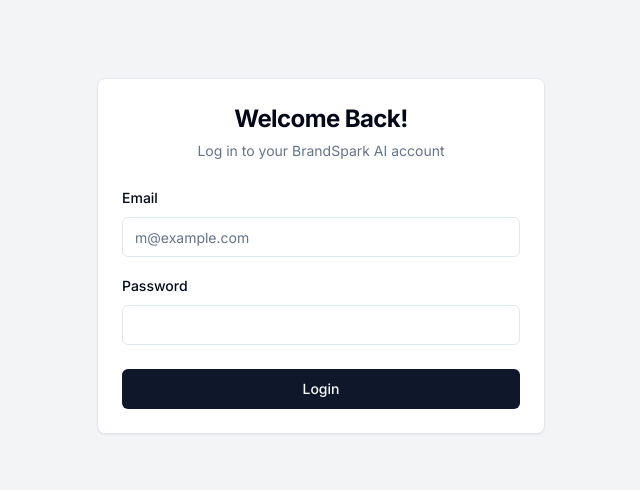
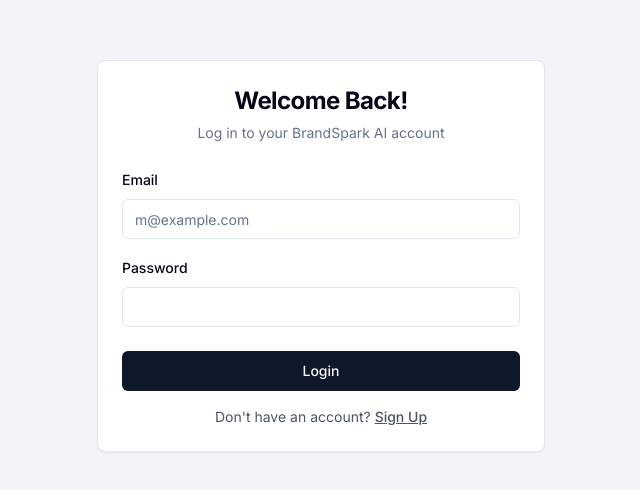
Before and after one commit to iamanum/BrandSpark-AI, a Next.js app: page /login in a window 1280 px wide. Shown: the part 144-634 px from the top of the page, without its empty margins (319-959 px from the left). Built offline with nearby package versions, Linux system fonts and the light colour scheme; no server answers.

Commit message:
fix: final deployment push - all frontend auth errors resolved

```diff
--- a/app/(auth)/login/page.tsx
+++ b/app/(auth)/login/page.tsx
@@ -2,8 +2,9 @@
 
 import { useState } from "react";
 import { useRouter } from "next/navigation";
-import { auth } from "@/lib/firebase";
+import { auth } from "@/lib/firebase"; // Hamari Firebase config file
 import { signInWithEmailAndPassword } from "firebase/auth";
+import Link from "next/link"; // Login page se Signup par link karne ke liye
 
 import { Button } from "@/components/ui/button";
 import {
@@ -35,7 +36,7 @@
       return;
     }
 
-    // 🚨 VERCEL FIX: Check karein ke auth object mojood hai ya nahi
+    // 🚨 FINAL FIX: Agar auth null hai, toh error message dikhao
     if (!auth) {
         setError("Firebase connection failed. Please try again.");
         setLoading(false);
@@ -44,9 +45,11 @@
 
     try {
       await signInWithEmailAndPassword(auth, email, password);
+
       router.push("/dashboard");
 
-    } catch { // FINAL UNIVERSAL FIX: Variable name mukammal tor par hata diya
+    } catch (error) {
+      // Unused variable warning se bachne ke liye variable ko ignore karein
       setError("Invalid email or password. Please try again.");
       setLoading(false);
     }
@@ -72,7 +75,7 @@
                 type="email"
                 placeholder="m@example.com"
                 value={email}
-                onChange={(e) => setEmail(e.target.value)}
+                onChange={(e: React.ChangeEvent<HTMLInputElement>) => setEmail(e.target.value)}
                 disabled={loading}
               />
             </div>
@@ -82,7 +85,7 @@
                 id="password"
                 type="password"
                 value={password}
-                onChange={(e) => setPassword(e.target.value)}
+                onChange={(e: React.ChangeEvent<HTMLInputElement>) => setPassword(e.target.value)}
                 disabled={loading}
               />
             </div>
@@ -90,10 +93,16 @@
               <p className="text-sm text-red-600 text-center">{error}</p>
             )}
           </CardContent>
-          <CardFooter>
+          <CardFooter className="flex flex-col space-y-4">
             <Button type="submit" className="w-full" disabled={loading}>
               {loading ? "Logging in..." : "Login"}
             </Button>
+            <p className="text-sm text-center text-gray-600">
+              Don't have an account?{" "}
+              <Link href="/signup" className="font-medium underline">
+                Sign Up
+              </Link>
+            </p>
           </CardFooter>
         </form>
       </Card>
```
